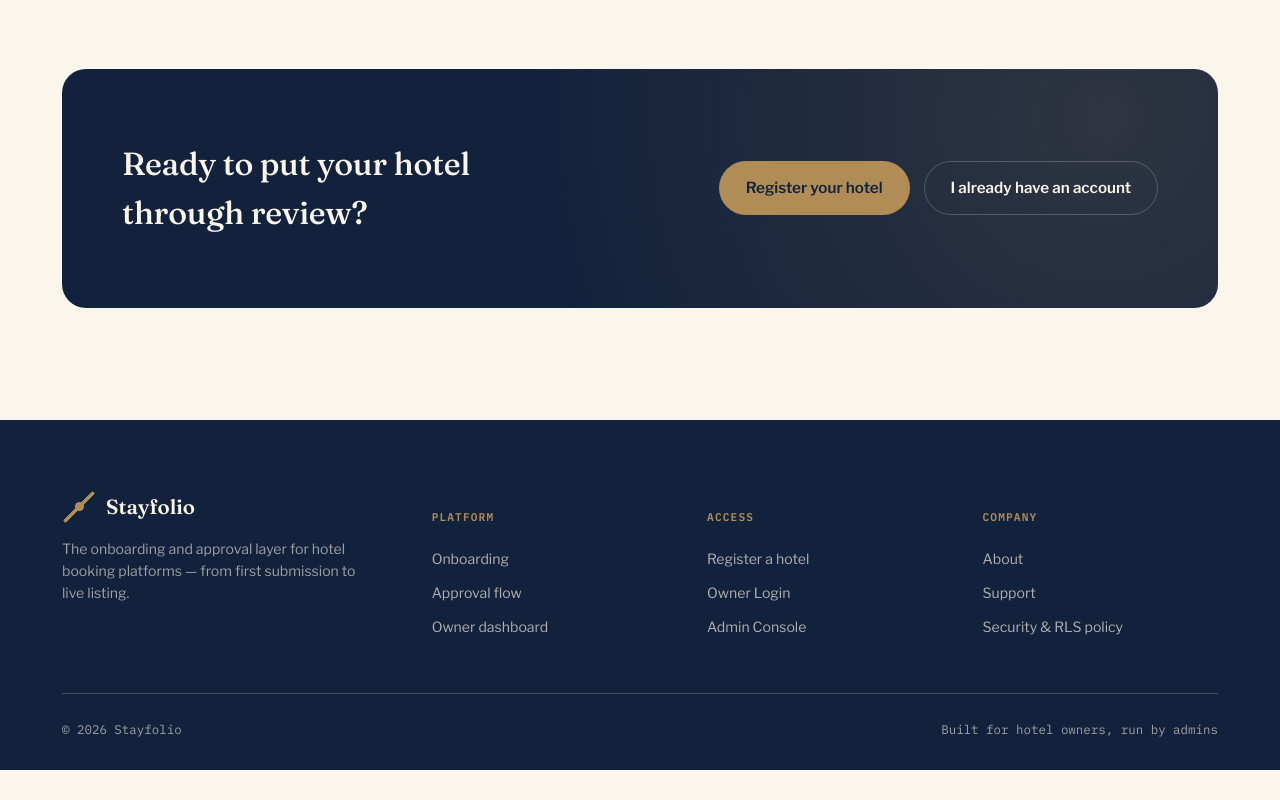
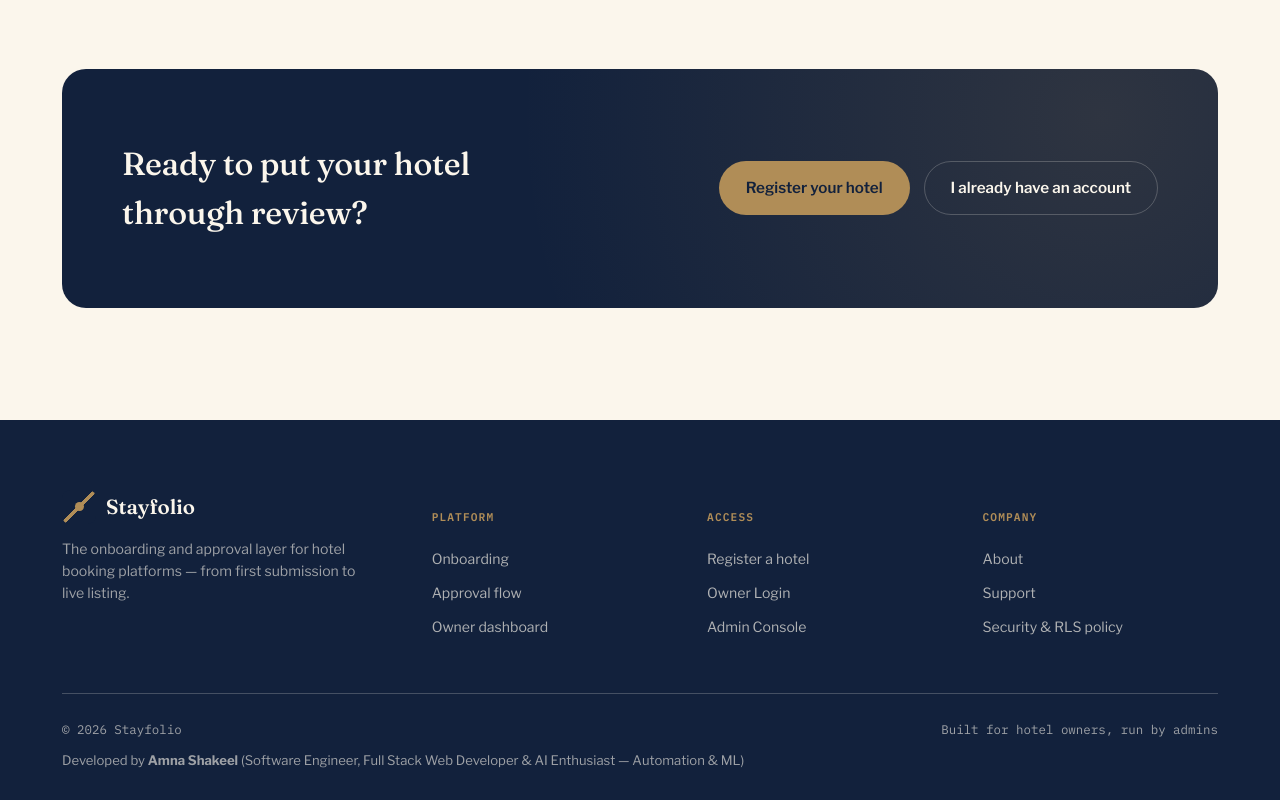
Before and after one commit to amnashakeel487/hoteLManagementSystem, a React (Vite) app: page / in a window 1280 px wide. Shown: the part 4601-5401 px from the top of the page. Before the commit the page ends 5371 px from the top, so only its background shows below. Built offline with nearby package versions, Linux system fonts and the light colour scheme; no server answers.

Commit message:
docs: add developer credits in footer for Amna Shakeel

```diff
--- a/src/components/Footer.jsx
+++ b/src/components/Footer.jsx
@@ -29,7 +29,12 @@ export default function Footer() {
           </div>
         </div>
         <div className="foot-bottom">
-          <span>© 2026 Stayfolio</span>
+          <div style={{ display: 'flex', flexDirection: 'column', gap: '4px' }}>
+            <span>© 2026 Stayfolio</span>
+            <span style={{ color: 'var(--brass-light)', fontSize: '0.82rem', marginTop: '6px', fontFamily: 'var(--font-body)', textTransform: 'none', letterSpacing: 'normal' }}>
+              Developed by <strong>Amna Shakeel</strong> (Software Engineer, Full Stack Web Developer &amp; AI Enthusiast — Automation &amp; ML)
+            </span>
+          </div>
           <span>Built for hotel owners, run by admins</span>
         </div>
       </div>
```
